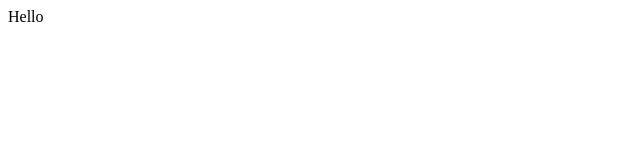
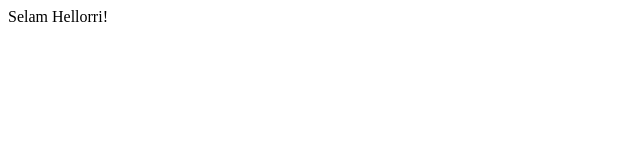
Before and after one commit to berkosko5000/lecture1, a plain HTML site: page index.html in a window 1280 px wide. Shown: the full height of the page, 0-640 px from the left. Drawn offline with Linux system fonts and the light colour scheme.

Commit message:
Added another line

```diff
--- a/index.html
+++ b/index.html
@@ -1,6 +1,8 @@
 <html>
 <head><title>Hello!</title>
 
-<body>Hello</body>
+<body>Selam
+  Hellorri!
+</body>
 
 </html>
```
